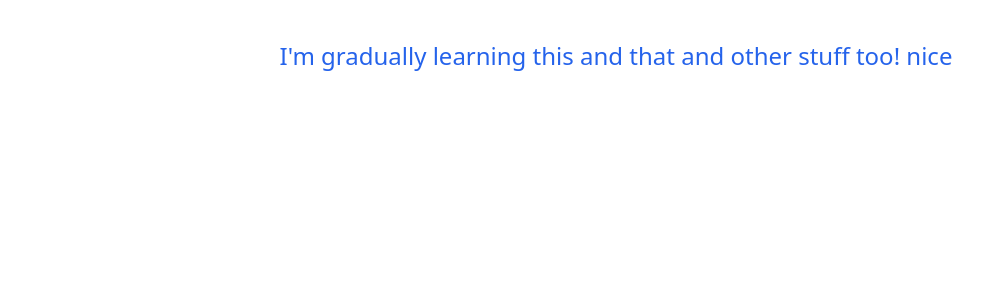
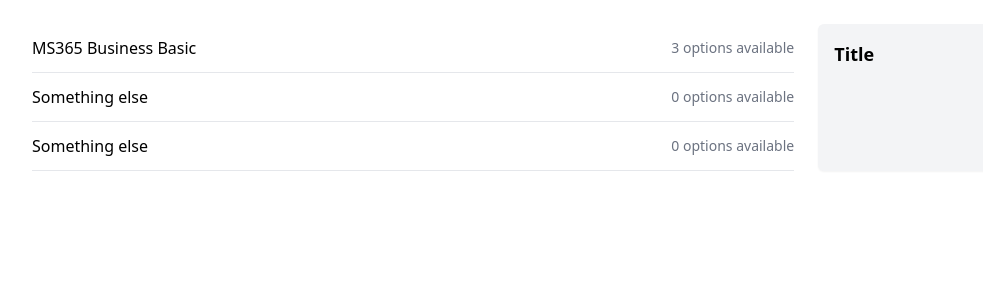
Before and after one commit to ellroberts/bi-directional-v1-clean, a React (Vite) app: page / in a window 1280 px wide. Shown: the top 300 px of the page, without its empty margins (24-1007 px from the left). Built offline with nearby package versions, Linux system fonts and the light colour scheme.

Commit message:
added in components folder

```diff
--- a/src/App.jsx
+++ b/src/App.jsx
@@ -1,7 +1,21 @@
+import React from "react";
+import LeftPanel from "./components/LeftPanel";
+import RightPanel from "./components/RightPanel";
+import { PlanProvider } from "./components/PlanContext";
+
 export default function App() {
   return (
-    <div className="text-center mt-10 text-2xl text-blue-600">
-      I'm gradually learning this and that and other stuff too! nice
-    </div>
+    <PlanProvider>
+      <div className="max-w-[1200px] mx-auto px-4 py-6">
+        <div className="flex flex-col md:flex-row gap-6">
+          <div className="w-full md:w-2/3">
+            <LeftPanel />
+          </div>
+          <div className="w-full md:w-1/3 bg-gray-100 p-4 rounded-md shadow-sm">
+            <RightPanel />
+          </div>
+        </div>
+      </div>
+    </PlanProvider>
   );
 }
--- /dev/null
+++ b/src/components/ItemGroup.jsx
@@ -0,0 +1,27 @@
+import React, { useState } from "react";
+import OptionRow from "./OptionRow";
+
+export default function ItemGroup({ group, selectedCount }) {
+  const [open, setOpen] = useState(false);
+
+  return (
+    <div className="border-b py-3">
+      <button
+        onClick={() => setOpen(!open)}
+        className="w-full flex justify-between items-center font-medium"
+      >
+        <span>{group.name}</span>
+        <span className="text-sm text-gray-500">
+          {selectedCount > 0 ? `${selectedCount} selected` : `${group.options.length} options available`}
+        </span>
+      </button>
+      {open && (
+        <div className="mt-3 pl-2">
+          {group.options.map((opt) => (
+            <OptionRow key={opt.id} groupId={group.id} option={opt} />
+          ))}
+        </div>
+      )}
+    </div>
+  );
+}
--- /dev/null
+++ b/src/components/LeftPanel.jsx
@@ -0,0 +1,46 @@
+import React, { useState } from "react";
+import ItemGroup from "./ItemGroup";
+import { usePlan } from "./PlanContext";
+
+const data = [
+  {
+    name: "MS365 Business Basic",
+    id: "ms365",
+    options: [
+      { id: "1", term: "Monthly", billing: "Monthly", price: 7, min: 10 },
+      { id: "2", term: "Monthly", billing: "Annual", price: 7, min: 0 },
+      { id: "3", term: "Annual", billing: "Annual", price: 7, min: 0 },
+    ],
+  },
+  {
+    name: "Something else",
+    id: "other-1",
+    options: [],
+  },
+  {
+    name: "Something else",
+    id: "other-2",
+    options: [],
+  },
+];
+
+export default function LeftPanel() {
+  const { selected } = usePlan();
+
+  return (
+    <div>
+      {data.map((group) => {
+        const selectedCount = selected[group.id]
+          ? Object.keys(selected[group.id]).length
+          : 0;
+        return (
+          <ItemGroup
+            key={group.id}
+            group={group}
+            selectedCount={selectedCount}
+          />
+        );
+      })}
+    </div>
+  );
+}
--- /dev/null
+++ b/src/components/OptionRow.jsx
@@ -0,0 +1,39 @@
+import React, { useState, useEffect } from "react";
+import { usePlan } from "./PlanContext";
+
+export default function OptionRow({ groupId, option }) {
+  const { selected, addOrUpdate, remove } = usePlan();
+  const current = selected[groupId]?.[option.id];
+  const [qty, setQty] = useState(current?.qty || 0);
+
+  useEffect(() => {
+    if (qty > 0) {
+      addOrUpdate(groupId, option.id, { ...option, qty });
+    }
+  }, [qty]);
+
+  const handleRemove = () => {
+    remove(groupId, option.id);
+    setQty(0);
+  };
+
+  return (
+    <div className="flex items-center gap-2 my-2">
+      <div className="flex gap-2 items-center border px-2 py-1 rounded">
+        <button onClick={() => setQty(Math.max(0, qty - 1))}>−</button>
+        <span>{qty}</span>
+        <button onClick={() => setQty(qty + 1)}>+</button>
+      </div>
+      <span>£{option.price}</span>
+      {qty >= (option.min || 1) ? (
+        <button className="ml-auto text-sm text-white bg-purple-500 px-2 py-1 rounded" onClick={handleRemove}>
+          Remove
+        </button>
+      ) : (
+        <button className="ml-auto text-sm text-white bg-purple-500 px-2 py-1 rounded" onClick={() => setQty(option.min || 1)}>
+          Add
+        </button>
+      )}
+    </div>
+  );
+}
--- /dev/null
+++ b/src/components/PlanContext.jsx
@@ -0,0 +1,35 @@
+import React, { createContext, useContext, useState } from "react";
+
+const PlanContext = createContext();
+
+export const PlanProvider = ({ children }) => {
+  const [selected, setSelected] = useState({});
+
+  const addOrUpdate = (group, optionId, option) => {
+    setSelected((prev) => {
+      const next = { ...prev };
+      if (!next[group]) next[group] = {};
+      next[group][optionId] = option;
+      return next;
+    });
+  };
+
+  const remove = (group, optionId) => {
+    setSelected((prev) => {
+      const next = { ...prev };
+      if (next[group]) {
+        delete next[group][optionId];
+        if (Object.keys(next[group]).length === 0) delete next[group];
+      }
+      return next;
+    });
+  };
+
+  return (
+    <PlanContext.Provider value={{ selected, addOrUpdate, remove }}>
+      {children}
+    </PlanContext.Provider>
+  );
+};
+
+export const usePlan = () => useContext(PlanContext);
--- /dev/null
+++ b/src/components/RightPanel.jsx
@@ -0,0 +1,32 @@
+import React from "react";
+import { usePlan } from "./PlanContext";
+
+export default function RightPanel() {
+  const { selected, remove, addOrUpdate } = usePlan();
+
+  return (
+    <div>
+      <h2 className="text-lg font-bold mb-4">Title</h2>
+      {Object.entries(selected).map(([groupId, options]) =>
+        Object.entries(options).map(([optionId, opt]) => (
+          <div key={optionId} className="mb-6 border-b pb-4">
+            <h3 className="font-semibold text-sm mb-1">{opt.name || groupId}</h3>
+            <div className="text-sm text-gray-700">{`Option ${optionId} £${opt.price}`}</div>
+            <div className="text-sm text-gray-500 mb-1">{`${opt.term} / ${opt.billing}`}</div>
+            <div className="flex items-center gap-2">
+              <button onClick={() => addOrUpdate(groupId, optionId, { ...opt, qty: Math.max(0, opt.qty - 1) })}>−</button>
+              <span>{opt.qty}</span>
+              <button onClick={() => addOrUpdate(groupId, optionId, { ...opt, qty: opt.qty + 1 })}>+</button>
+              <button
+                className="ml-auto text-sm text-white bg-purple-500 px-3 py-1 rounded"
+                onClick={() => remove(groupId, optionId)}
+              >
+                Remove
+              </button>
+            </div>
+          </div>
+        ))
+      )}
+    </div>
+  );
+}
--- /dev/null
+++ b/src/index.js
@@ -0,0 +1,10 @@
+import React from "react";
+import ReactDOM from "react-dom/client";
+import App from "./App";
+import "./index.css";
+
+ReactDOM.createRoot(document.getElementById("root")).render(
+  <React.StrictMode>
+    <App />
+  </React.StrictMode>
+);
```
